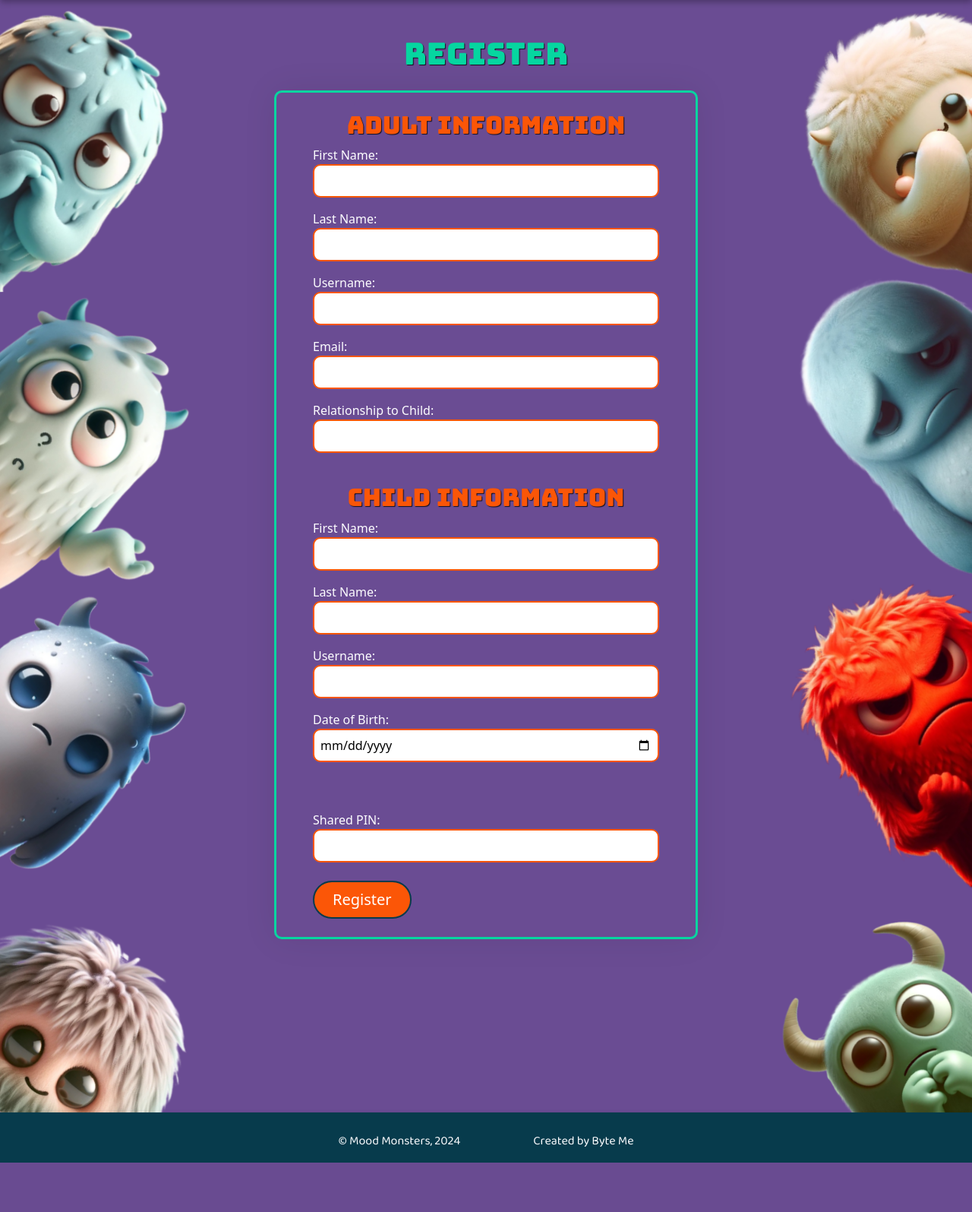
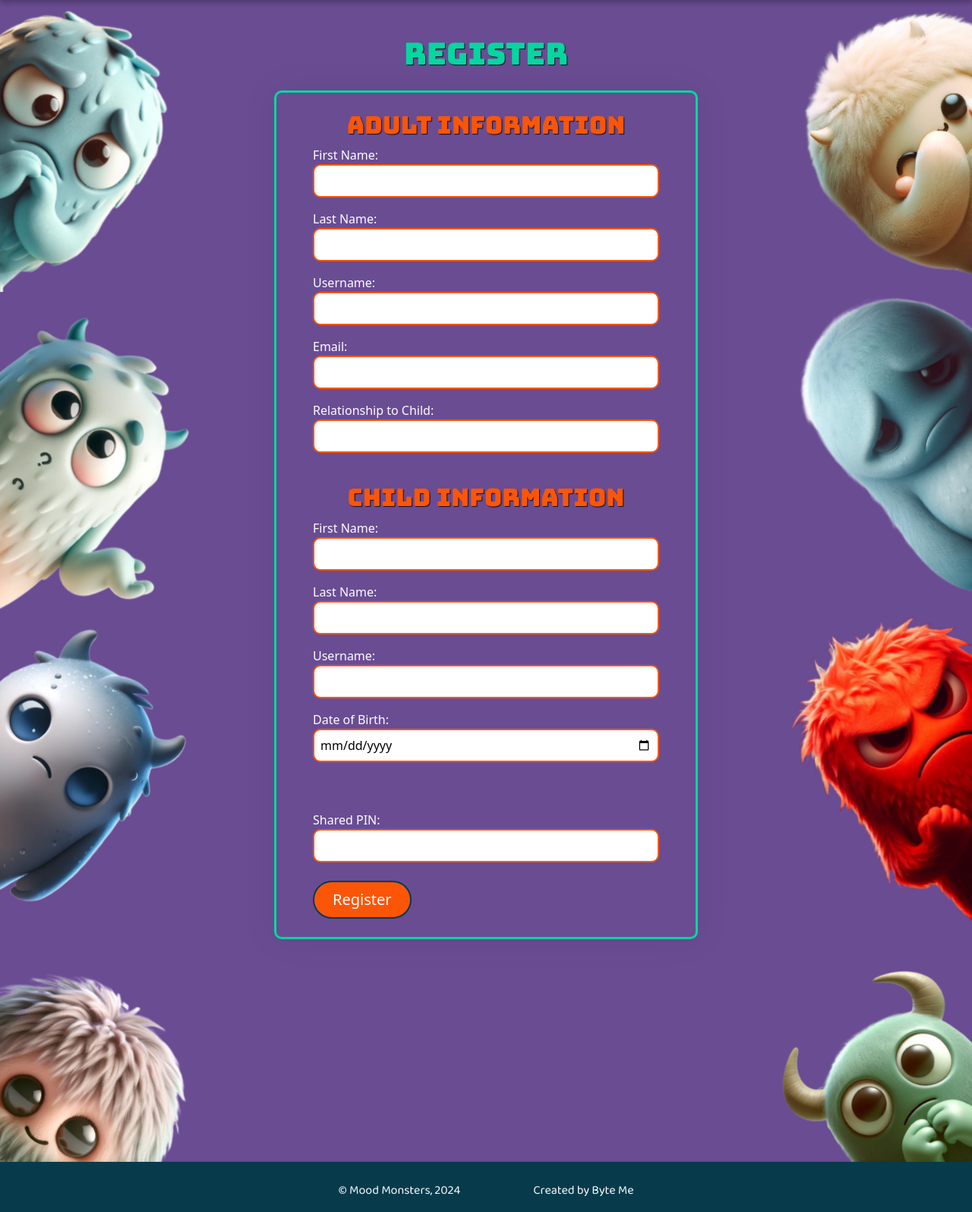
Before and after one commit to CallyKilduff123/mood_monsters, a Flask app: page /register in a window 1280 px wide. Shown: the part 57-1652 px from the top of the page at 76% size. Before the commit the page ends 1587 px from the top, so only its background shows below. Run offline with Flask 3, Linux system fonts and the light colour scheme; some libraries are stand-ins or nearby versions.

Commit message:
fix spacing issue on registration/login pages

```diff
--- a/application/static/css/styles.css
+++ b/application/static/css/styles.css
@@ -31,7 +31,7 @@
 
 /* fixes issue with space below monster images */
 .spacer-register {
-    height: 180px; /* add empty space below registration form */
+    height: 245px; /* add empty space below registration form */
 }
 
 .spacer-login, .spacer-badges {
```
